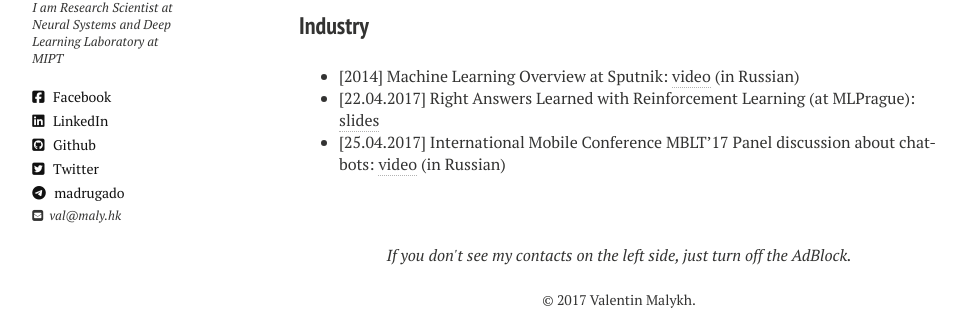
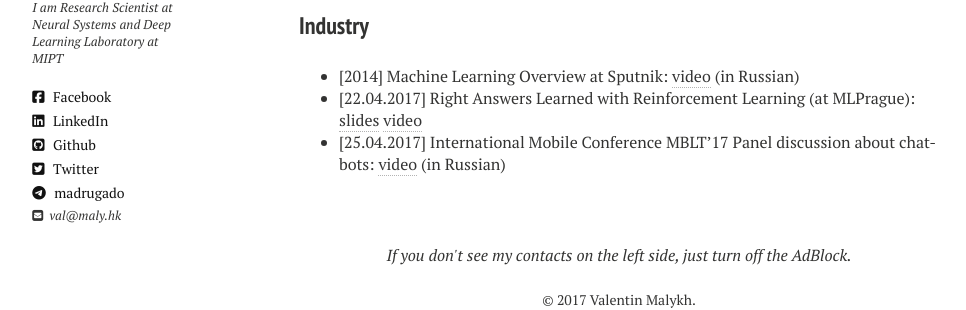
Before and after one commit to madrugado/madrugado.github.io, a Jekyll site: the page built from presentations.md, in a window 1280 px wide. Shown: the part 286-596 px from the top of the page, without its empty margins (21-987 px from the left). Built offline with Jekyll 4.4.1, drawn with Linux system fonts in a browser that asks for light colours; nearby versions of some CDN libraries.

Commit message:
UPD: video from Prague

```diff
--- a/presentations.md
+++ b/presentations.md
@@ -11,5 +11,5 @@ tagline: A List of Presentations' Materials
 
 ### Industry
 - [2014] Machine Learning Overview at Sputnik: [video](https://www.youtube.com/watch?v=2B7X7HvoWek) (in Russian)
-- [22.04.2017] Right Answers Learned with Reinforcement Learning (at MLPrague): [slides](pdf/MLPrague-presentation.pdf)
+- [22.04.2017] Right Answers Learned with Reinforcement Learning (at MLPrague): [slides](pdf/MLPrague-presentation.pdf) [video](https://www.youtube.com/watch?v=8xUEC5DStKA)
 - [25.04.2017] International Mobile Conference MBLT'17 Panel discussion about chat-bots: [video](https://www.youtube.com/watch?v=qw80di8SEAA) (in Russian)
```
